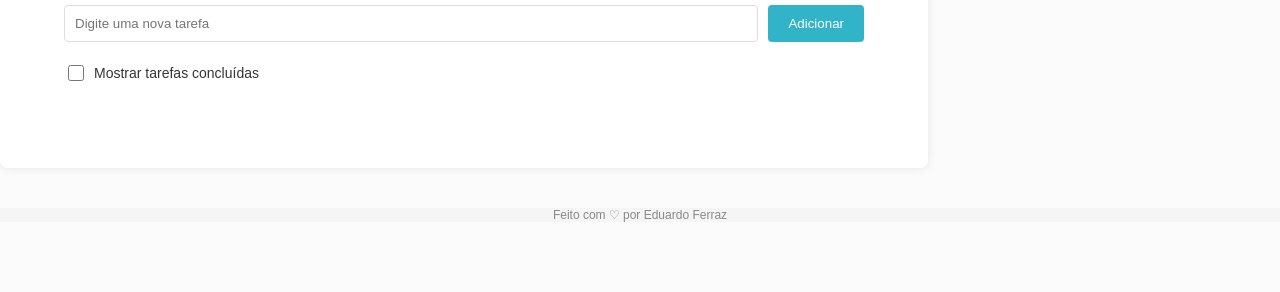
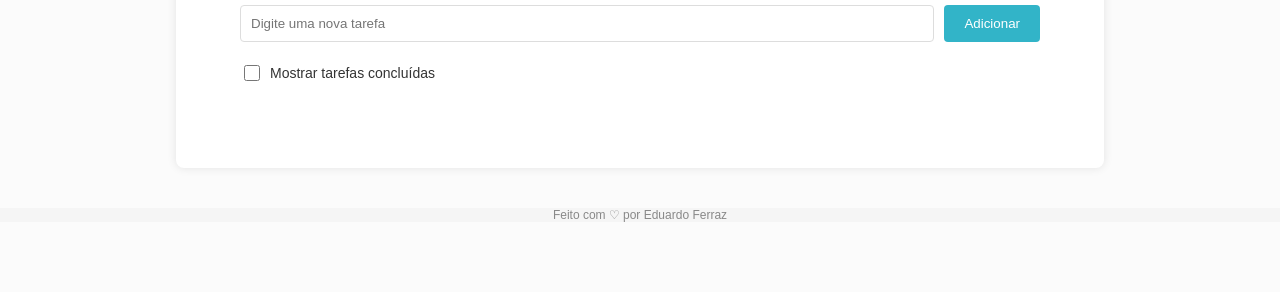
Before and after one commit to Eduardo-Ferraz/Gama_ListaDeEstudos, a website: page index.html in a window 1280 px wide. Shown: the part 508-800 px from the top of the page. Drawn offline with Linux system fonts and the light colour scheme.

Commit message:
fix align

```diff
--- a/styles.css
+++ b/styles.css
@@ -3,8 +3,7 @@ body {
     display: flex;
     flex-direction: column;
     align-content: space-between;
-    justify-content: center;
-    justify-items: center;
+    align-items: center;
     gap: 5vh;
     margin: 0;
     background-color: #fbfbfb;
@@ -45,7 +44,6 @@ body {
 
 
 .todo-container {
-    justify-self: center;
     background: #fff;
     padding: 5%;
     border-radius: 8px;
```
